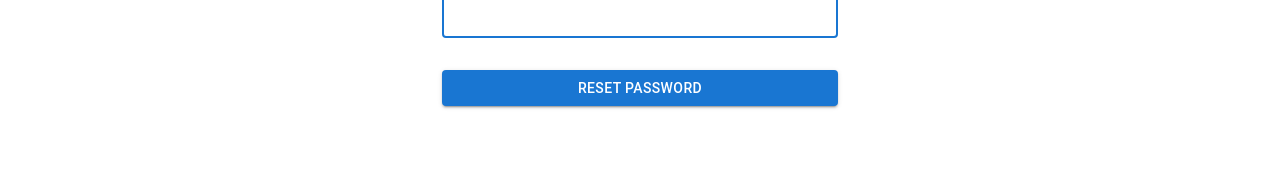
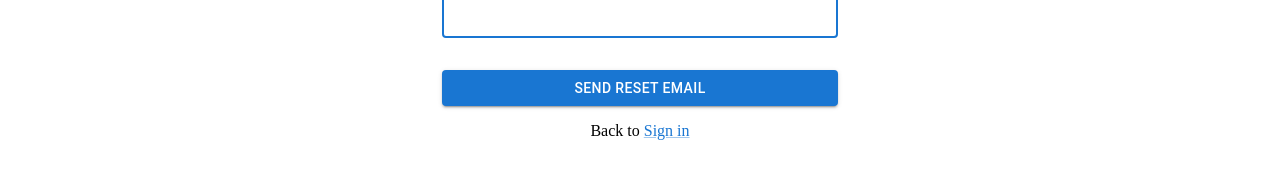
Before and after one commit to jdokon/react-firebase-auth, a React (Vite) app: page /forgotpassword in a window 1280 px wide. Shown: the part 276-454 px from the top of the page. Built offline with nearby package versions, Linux system fonts and the light colour scheme; no server answers.

Commit message:
Added sign-in link to forgot password page

```diff
--- a/src/components/forgot-password/forgot-password.jsx
+++ b/src/components/forgot-password/forgot-password.jsx
@@ -1,4 +1,12 @@
-import { Box, Button, Container, TextField, Typography } from "@mui/material"
+import {
+  Box,
+  Button,
+  Container,
+  Grid,
+  TextField,
+  Typography,
+  Link,
+} from "@mui/material"
 import { useState } from "react"
 import { sendEmailForPasswordReset } from "../../utils/firebase-utils"
 
@@ -69,8 +77,12 @@ export const ForgotPassword = () => {
             variant="contained"
             sx={{ mt: 3, mb: 2 }}
           >
-            RESET PASSWORD
+            SEND RESET EMAIL
           </Button>
+          <Grid item textAlign="center">
+            {"Back to "}
+            <Link href="/signin">Sign in</Link>
+          </Grid>
         </Box>
       </Box>
     </Container>
```
